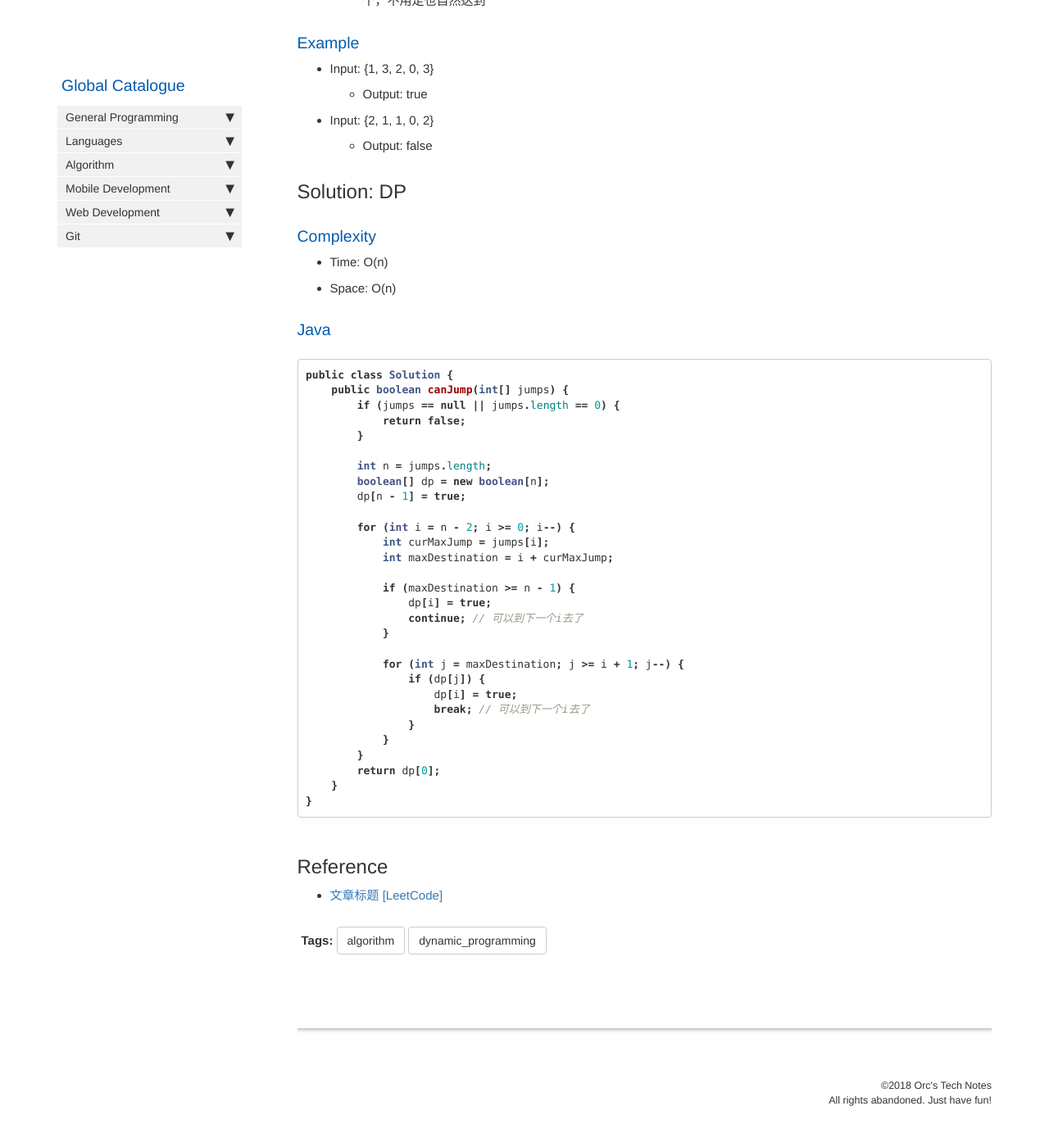
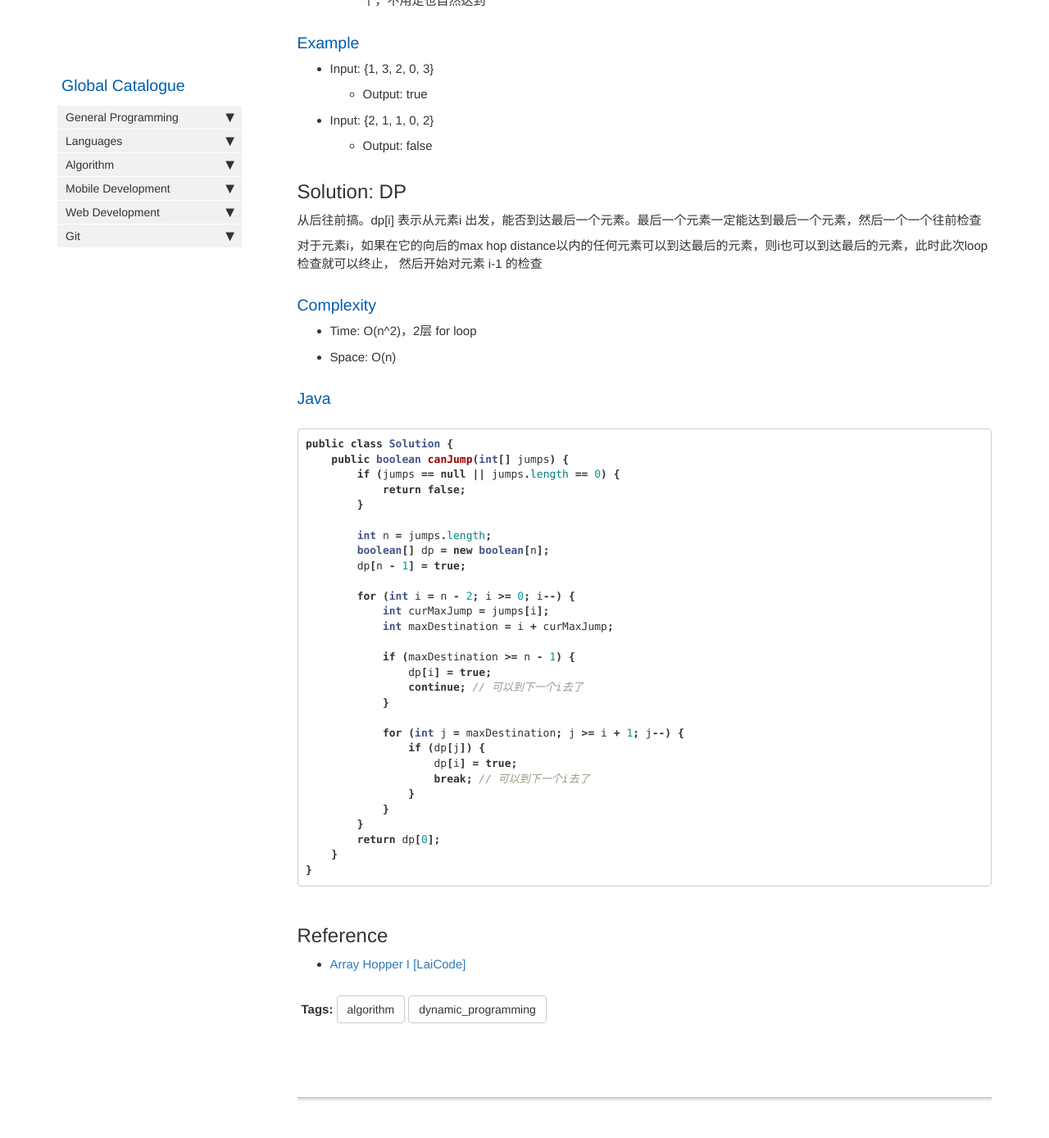
Before and after one commit to HungryOrc/hungryorc.github.io, a Jekyll site: the page built from pages/algorithm/algorithm_arrayHopperI_canReachEndOfArrayOrNot.md, in a window 1280 px wide and 1400 px high, scrolled down 422 px. Shown: the top 1389 px of the window at 82% size. Built offline with Jekyll 4.4.1, drawn with Linux system fonts in a browser that asks for light colours; nearby versions of some CDN libraries; comment, search, counter and statistics services are not loaded.

Commit message:
Update algorithm_arrayHopperI_canReachEndOfArrayOrNot.md

````diff
--- a/pages/algorithm/algorithm_arrayHopperI_canReachEndOfArrayOrNot.md
+++ b/pages/algorithm/algorithm_arrayHopperI_canReachEndOfArrayOrNot.md
@@ -26,9 +26,13 @@ Assumptions
   * Output: false
 
 ## Solution: DP
+从后往前搞。dp[i] 表示从元素i 出发，能否到达最后一个元素。最后一个元素一定能达到最后一个元素，然后一个一个往前检查
+
+对于元素i，如果在它的向后的max hop distance以内的任何元素可以到达最后的元素，则i也可以到达最后的元素，此时此次loop检查就可以终止，
+然后开始对元素 i-1 的检查
 
 ### Complexity
-* Time: O(n)
+* Time: O(n^2)，2层 for loop
 * Space: O(n)
 
 ### Java
@@ -65,6 +69,6 @@ public class Solution {
 ```
 
 ## Reference
-* [文章标题 [LeetCode]](网址放在这里)
+* [Array Hopper I [LaiCode]](https://app.laicode.io/app/problem/88)
 
 {% include links.html %}
````
